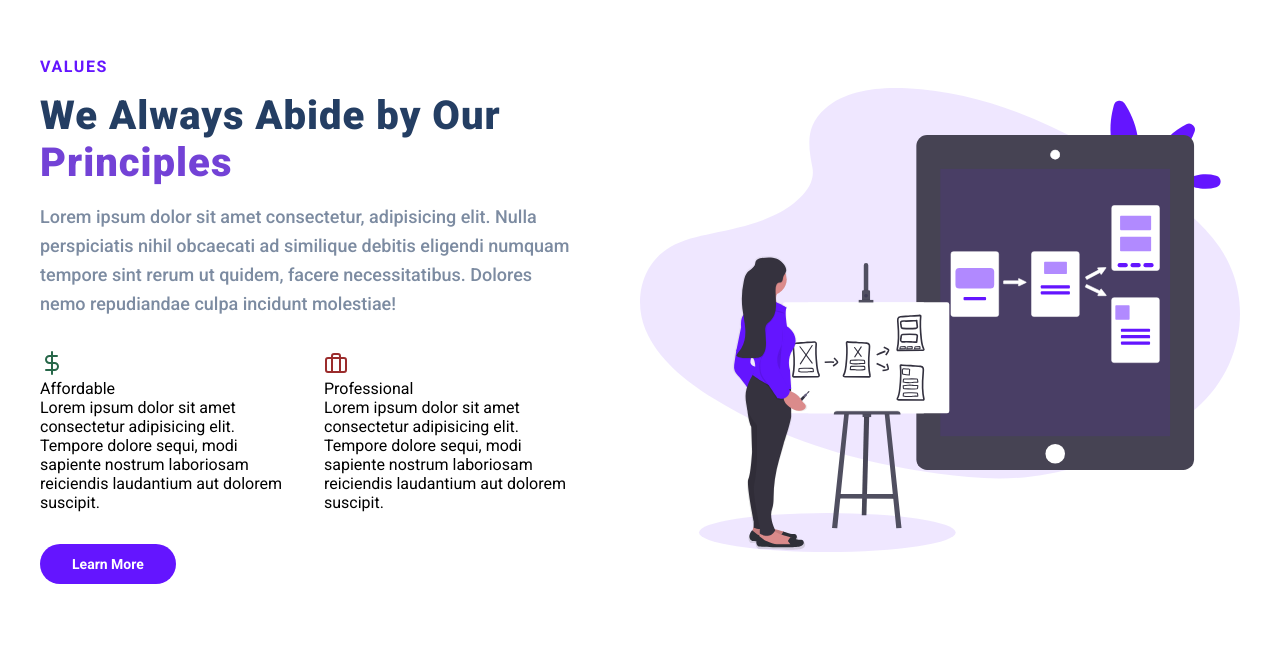
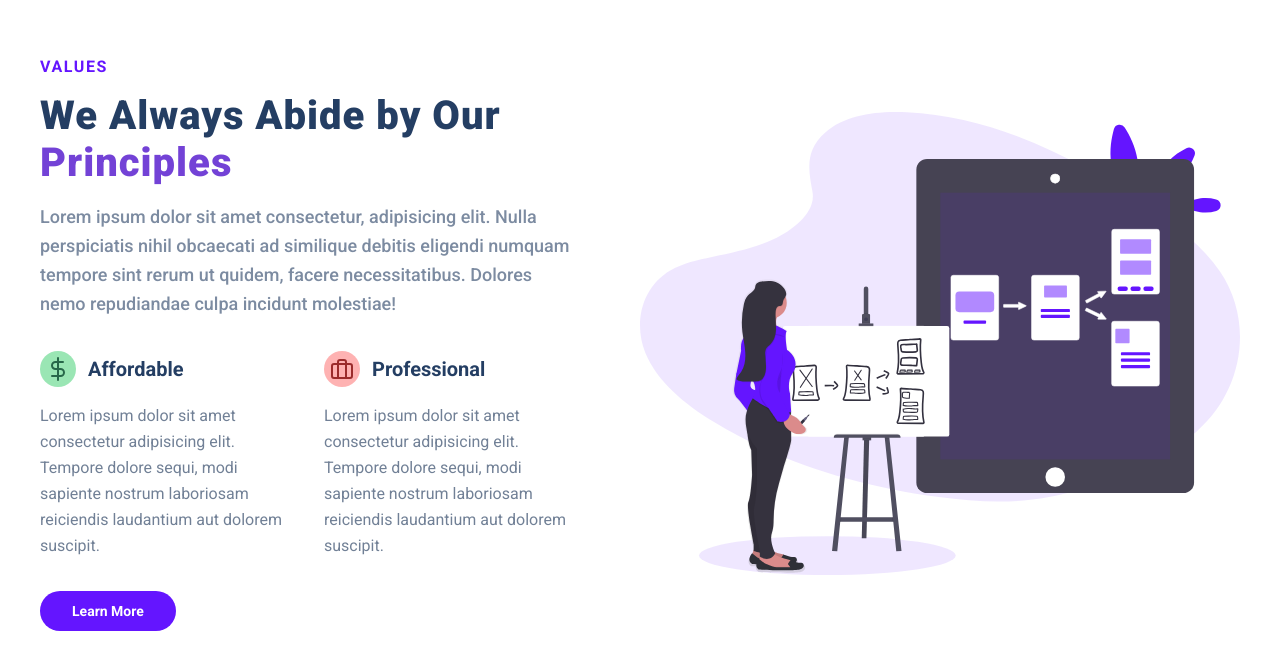
Before and after one commit to apps221/final-project1, a plain HTML site: page index.html in a window 1280 px wide. Shown: the part 3286-3955 px from the top of the page. Drawn offline with Linux system fonts and the light colour scheme.

Commit message:
finished values

```diff
--- a/styles.css
+++ b/styles.css
@@ -426,6 +426,37 @@ img  {
 .value:nth-of-type(2) {
     margin-top: 32px;
 }
+.value__title {
+    display: flex;
+    align-items: center;
+}
+.value:nth-child(1)
+.value__img--wrapper {
+background-color: #9ae6b4;
+}
+.value:nth-child(2)
+.value__img--wrapper {
+    background-color: #feb2b2;
+}
+.value__img--wrapper {
+    border-radius: 50%;
+    display: flex;
+    justify-content: center;
+    align-items: center;
+    width: 36px;
+    height: 36px;
+}
+.value__name {
+    margin-left: 12px;
+    font-size: 20px;
+    font-weight: bold;
+    color: #243e63;
+}
+.value__para {
+    margin-top: 16px;
+    line-height: 1.625;
+    color: #718096;
+}
 @media (max-width: 708px) {
     .nav__links {
         display: none;
```
